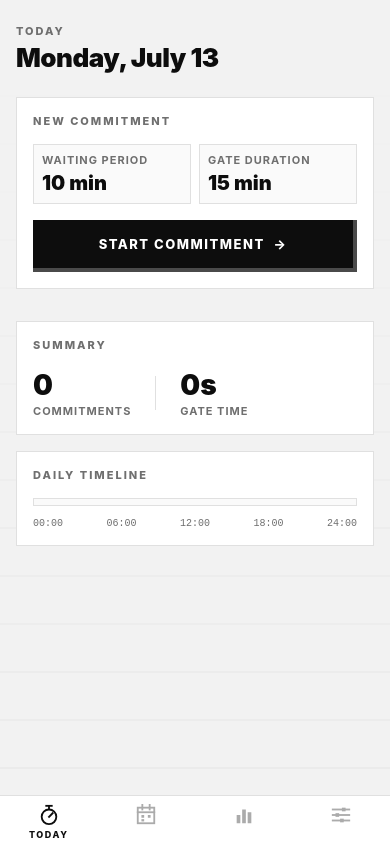
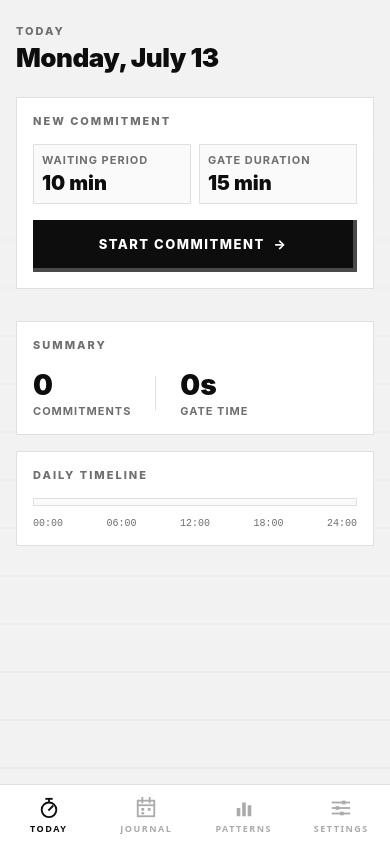
Before and after one commit to adysingh5711/Aperture, a React Native app: screen / in a window 390 px wide. Built offline with nearby package versions, Linux system fonts and the light colour scheme.

Commit message:
feat: refine tab navigation styling and press effects, and update platform-specific service and orientation configurations

```diff
--- a/src/navigation/AppNavigator.tsx
+++ b/src/navigation/AppNavigator.tsx
@@ -1,30 +1,23 @@
 import React from 'react';
 import { createBottomTabNavigator } from '@react-navigation/bottom-tabs';
+import { PlatformPressable } from '@react-navigation/elements';
 import { AppTabParamList } from '../types';
 import TodayScreen from '../screens/TodayScreen';
 import JournalStack from './JournalStack';
 import PatternsScreen from '../screens/PatternsScreen';
 import SettingsStack from './SettingsStack';
 import { useTheme } from '../theme';
-import { Text } from 'react-native';
 import { TimerIcon, JournalIcon, ChartIcon, SettingsIcon } from '../components/icons';
 
 const Tab = createBottomTabNavigator<AppTabParamList>();
 
-function TabLabel({ text, color }: { text: string; color: string }) {
-  return (
-    <Text style={{ color, fontSize: 9, fontWeight: '800', letterSpacing: 1.5 }}>
-      {text.toUpperCase()}
-    </Text>
-  );
-}
-
 export default function AppNavigator() {
-  const { colors } = useTheme();
+  const { colors, isDark } = useTheme();
   return (
     <Tab.Navigator
       screenOptions={{
         headerShown: false,
+        animation: 'shift',
         tabBarActiveTintColor: colors.textPrimary,
         tabBarInactiveTintColor: colors.textMuted,
         tabBarStyle: {
@@ -32,16 +25,32 @@ export default function AppNavigator() {
           borderTopWidth: 1,
           borderTopColor: colors.border,
           elevation: 0,
+          shadowOpacity: 0,
+          height: 60,
+          paddingTop: 4,
         },
+        tabBarLabelStyle: {
+          fontSize: 9,
+          fontWeight: '800',
+          letterSpacing: 1.5,
+        },
+        // Default Android ripple is a dark oval that ignores the theme.
+        tabBarButton: props => (
+          <PlatformPressable
+            {...props}
+            pressColor={isDark ? 'rgba(255,255,255,0.08)' : 'rgba(0,0,0,0.06)'}
+            pressOpacity={0.7}
+          />
+        ),
+        sceneStyle: { backgroundColor: colors.background },
       }}
     >
       <Tab.Screen
         name="Today"
         component={TodayScreen}
         options={{
+          tabBarLabel: 'TODAY',
           tabBarIcon: ({ color }) => <TimerIcon size={22} color={color} />,
-          tabBarLabel: ({ focused, color }) =>
-            focused ? <TabLabel text="Today" color={color} /> : null,
         }}
       />
       <Tab.Screen
@@ -49,18 +58,16 @@ export default function AppNavigator() {
         component={JournalStack}
         options={{
           title: 'Journal',
+          tabBarLabel: 'JOURNAL',
           tabBarIcon: ({ color }) => <JournalIcon size={22} color={color} />,
-          tabBarLabel: ({ focused, color }) =>
-            focused ? <TabLabel text="Journal" color={color} /> : null,
         }}
       />
       <Tab.Screen
         name="Patterns"
         component={PatternsScreen}
         options={{
+          tabBarLabel: 'PATTERNS',
           tabBarIcon: ({ color }) => <ChartIcon size={22} color={color} />,
-          tabBarLabel: ({ focused, color }) =>
-            focused ? <TabLabel text="Patterns" color={color} /> : null,
         }}
       />
       <Tab.Screen
@@ -68,9 +75,8 @@ export default function AppNavigator() {
         component={SettingsStack}
         options={{
           title: 'Settings',
+          tabBarLabel: 'SETTINGS',
           tabBarIcon: ({ color }) => <SettingsIcon size={22} color={color} />,
-          tabBarLabel: ({ focused, color }) =>
-            focused ? <TabLabel text="Settings" color={color} /> : null,
         }}
       />
     </Tab.Navigator>
```
Also changed, not shown: 2 other files (tests, documents, lock files or other folders).
